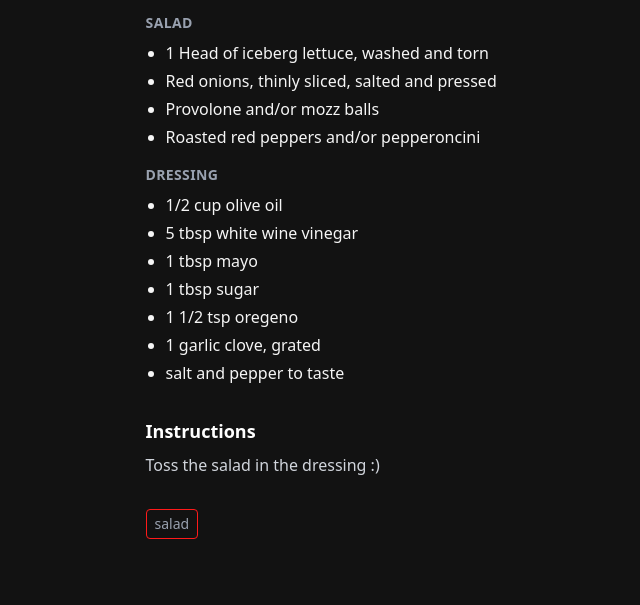
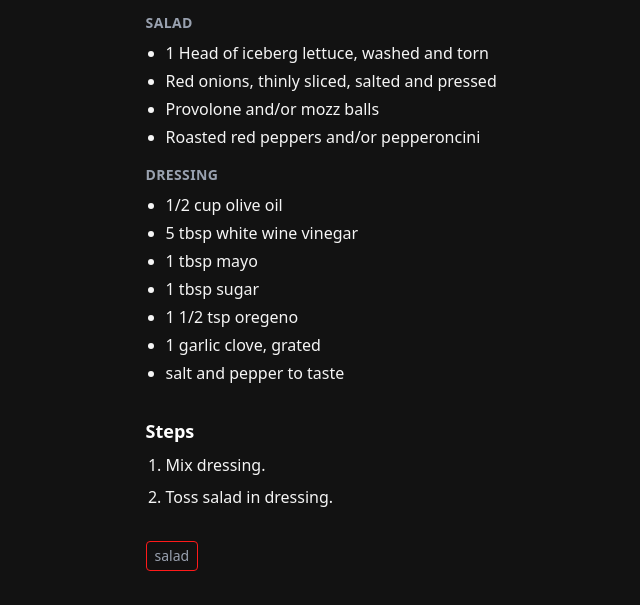
Before and after one commit to apodacaa/kokken, an Eleventy site: page content/recipes/italian-dressing.md in a window 1280 px wide. Shown: the part 195-800 px from the top of the page, without its empty margins (213-853 px from the left). Built offline with nearby package versions, Linux system fonts and the light colour scheme; Eleventy itself is replaced by a stand-in of ours; files that its build step writes are made by us from their sources.

Commit message:
Update content/recipes/italian-dressing.md (via Pages CMS)

```diff
--- a/content/recipes/italian-dressing.md
+++ b/content/recipes/italian-dressing.md
@@ -21,5 +21,7 @@ ingredients:
       - 1 1/2 tsp oregeno
       - 1 garlic clove, grated
       - salt and pepper to taste
-instructions: Toss the salad in the dressing :)
+steps:
+  - Mix dressing.
+  - Toss salad in dressing.
 ---
```
